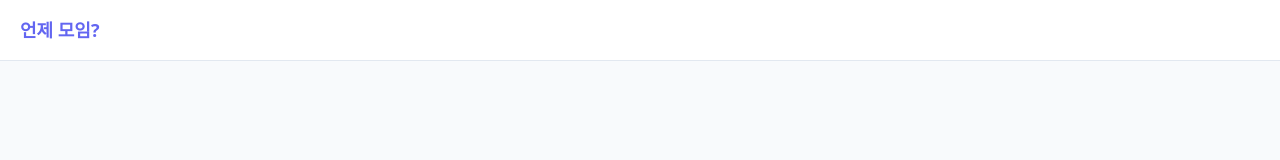
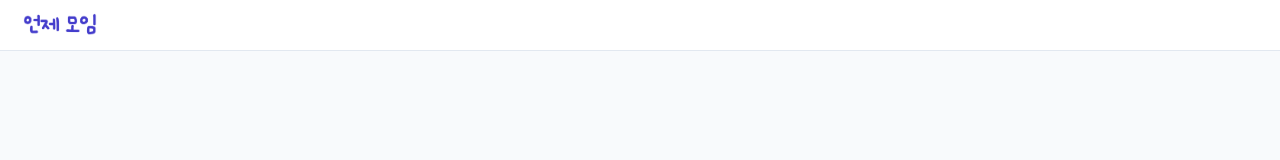
Before and after one commit to kdhqwe1030/time-together, a Next.js app: page / in a window 1280 px wide. Shown: the top 160 px of the page. Built offline with nearby package versions, Linux system fonts and the light colour scheme.

Commit message:
feat: 로고 이미지 및 favicon 이미지 추가

```diff
--- a/src/components/Header.tsx
+++ b/src/components/Header.tsx
@@ -1,5 +1,6 @@
 "use client";
 import { usePathname } from "next/navigation";
+import Image from "next/image";
 
 const Header = () => {
   const pathname = usePathname();
@@ -27,8 +28,8 @@ const Header = () => {
     await navigator.clipboard.writeText(shareUrl);
   };
   return (
-    <div className="bg-surface border-b border-border px-5 py-4 flex justify-between items-center">
-      <h1 className="text-lg font-bold text-primary">언제 모임?</h1>
+    <div className="bg-surface border-b border-border px-5 py-2 flex justify-between items-center">
+      <Image src="/logo.webp" alt="logo" width={80} height={28} />
       {isVote && (
         <button
           className="text-muted text-sm hover:text-text"
```
Also changed, not shown: public/logo.webp (added), 1 other file (tests, documents, lock files or other folders).
